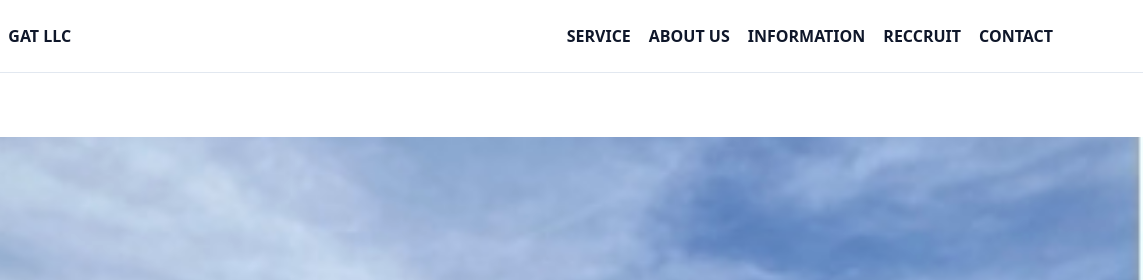
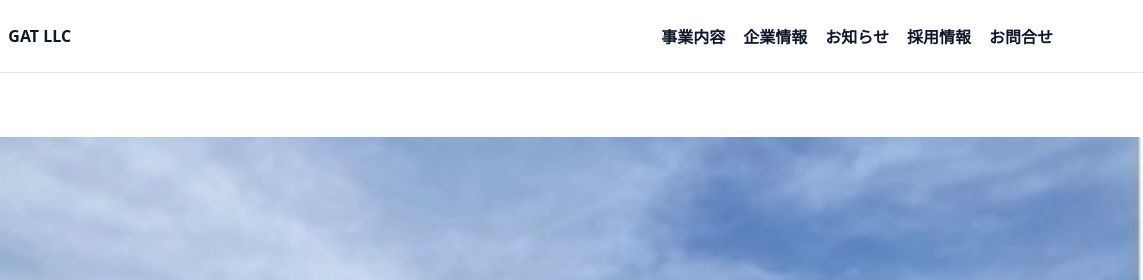
Before and after one commit to gatjapang/gat, a plain HTML site: page index.html in a window 1280 px wide. Shown: the top 280 px of the page, 137-1280 px from the left. Drawn offline with Linux system fonts and the light colour scheme.

Commit message:
Update index.html

```diff
--- a/index.html
+++ b/index.html
@@ -216,11 +216,11 @@
         <strong>GAT LLC</strong>
       </div>
       <nav class="menu">
-        <a href="#service">SERVICE</a>
-        <a href="#about">ABOUT US</a>
-        <a href="#info">INFORMATION</a>
-        <a href="#recruit">RECCRUIT</a>
-        <a href="#contact">CONTACT</a>
+        <a href="#service">事業内容</a>
+        <a href="#about">企業情報</a>
+        <a href="#info">お知らせ</a>
+        <a href="#recruit">採用情報</a>
+        <a href="#contact">お問合せ</a>
       </nav>
     </div>
   </header>
```
